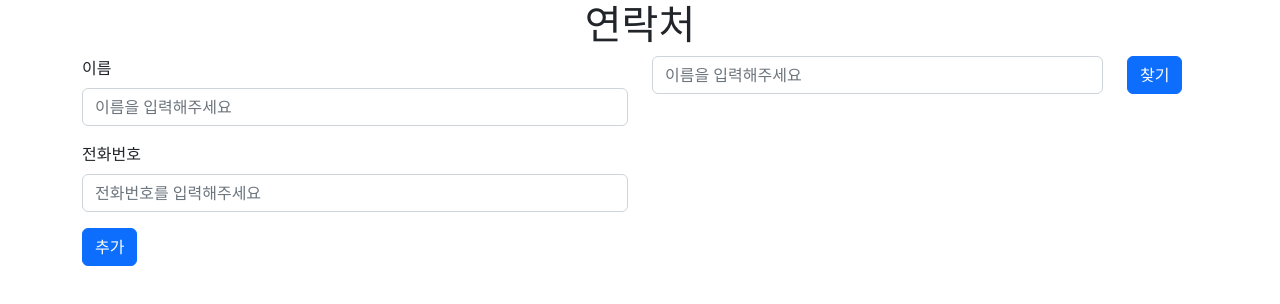
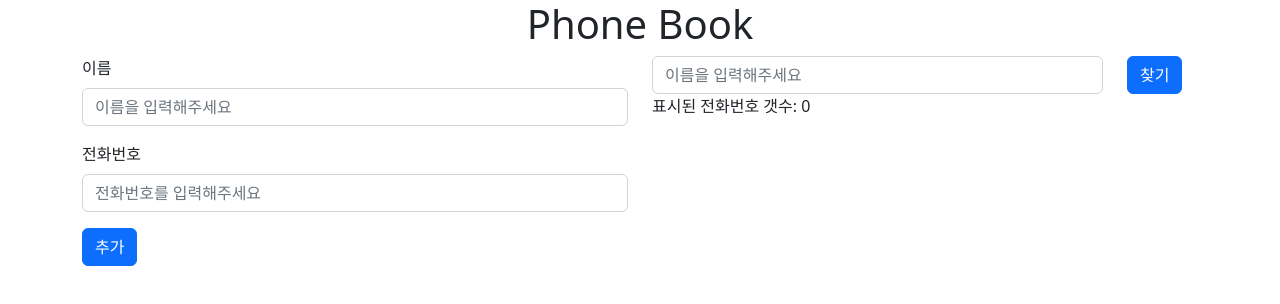
Before and after one commit to choijongan/Phonebook-Project, a React (Create React App) app in the folder phonebook/: page / in a window 1280 px wide. Shown: the top 304 px of the page. Built offline with nearby package versions, Linux system fonts and the light colour scheme.

Commit message:
search기능 추가 및 약간 수정

```diff
--- a/phonebook/src/App.js
+++ b/phonebook/src/App.js
@@ -12,7 +12,7 @@ import ContactList from './component/ContactList';
 function App() {
   return (
     <div className="App">
-      <h1 className='title'>연락처</h1>
+      <h1 className='title'>Phone Book</h1>
       <Container>
         <Row>
           <Col>
--- a/phonebook/src/component/ContactItem.js
+++ b/phonebook/src/component/ContactItem.js
@@ -6,7 +6,7 @@ const ContactItem = ({item}) => {
     <Row>
     <Col lg={2}>
         <img
-        width={50}
+        width={70}
         src='https://upload.wikimedia.org/wikipedia/commons/b/bc/Unknown_person.jpg' />
     </Col>
     <Col lg={10}>
--- a/phonebook/src/component/ContactList.js
+++ b/phonebook/src/component/ContactList.js
@@ -1,18 +1,32 @@
-import React from 'react'
-import ContactItem from './ContactItem'
-import SearchBox from './SearchBox'
-import { useSelector } from 'react-redux'
+import React, { useEffect, useState } from "react";
+import SearchBox from "./SearchBox";
+import ContactItem from "./ContactItem";
+import { useSelector } from "react-redux";
 
 const ContactList = () => {
-  const contactList = useSelector(state=>state.contactList)
+  const { contact, keyword } = useSelector((state) => state);
+  let [filteredList, setFilteredList] = useState([]);
+
+  useEffect(() => {
+    if (keyword !== "") {
+      let list = contact.filter((item) => item.name.includes(keyword));
+
+      setFilteredList(list);
+    } else {
+      setFilteredList(contact);
+    }
+  }, [keyword]);
   return (
     <div>
-        <SearchBox />
-        {contactList.map((item =>
-        <ContactItem item={item} />
+      <SearchBox />
+      <div className="contact-list">
+        표시된 전화번호 갯수: {filteredList.length}
+        {filteredList.map((item) => (
+          <ContactItem item={item} />
         ))}
+      </div>
     </div>
-  )
-}
+  );
+};
 
 export default ContactList
--- a/phonebook/src/component/SearchBox.js
+++ b/phonebook/src/component/SearchBox.js
@@ -1,16 +1,29 @@
-import React from 'react'
+import React, { useState } from 'react'
 import { Button, Row, Col, Form } from 'react-bootstrap'
+import { useDispatch, useSelector } from 'react-redux'
 
 const SearchBox = () => {
+  let [keyword, setKeyword] = useState('');
+  let dispatch = useDispatch();
+  let { contact } = useSelector((state) => state);
+  const searchByname = (event) => {
+    event.preventDefault();
+    dispatch({ type: 'SEARCH_BY_USERNAME', payload: { keyword } });
+  }
   return (
-    <Row>
+    <Form onSubmit={searchByname} className='search-form'>
+     <Row>
         <Col lg={10}>
-            <Form.Control type="text" placeholder="이름을 입력해주세요" />
+            <Form.Control type="text"
+            placeholder="이름을 입력해주세요"
+            onChange={(event) => setKeyword(event.target.value)}
+            />
         </Col>
         <Col lg={2}>
-            <Button>찾기</Button>
+            <Button type='submit'>찾기</Button>
         </Col>
-    </Row>
+     </Row>
+    </Form>   //button type submit으로 안주면 검색을 못함.
   )
 }
 
--- a/phonebook/src/redux/reducer/reducer.js
+++ b/phonebook/src/redux/reducer/reducer.js
@@ -1,24 +1,24 @@
-let initialState = {
-    contactList:[]
+const initialState = {
+    contact :[],
+    keyword: "",
 };
 
-function reducer(state = initialState, action){
-    const {type, payload} = action
-    switch(type){
+const reducer = (state = initialState, action) => {
+    let {type, payload} = action;
+    switch (type) {
         case "ADD_CONTACT":
-            return{
-                ...state,
-                contactList:[
-                    ...state.contactList,
-                    {
-                      name:payload.name,
-                      phoneNumber:payload.phoneNumber
-                    }
-                ]
+            state.contact.push({
+                name:payload.name,
+                phoneNumber:payload.phoneNumber
+            })
+            break;
+        case "SEARCH_BY_USERNAME":
+            state.keyword = payload.keyword;
+            break
             }
-            default:
-                return {...state}
+
+            return {...state}
     }
-}
+
 
 export default reducer;
```
